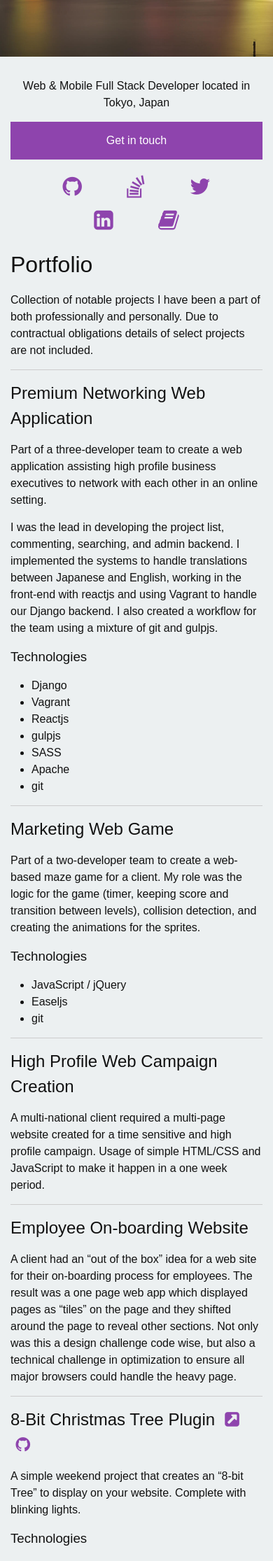
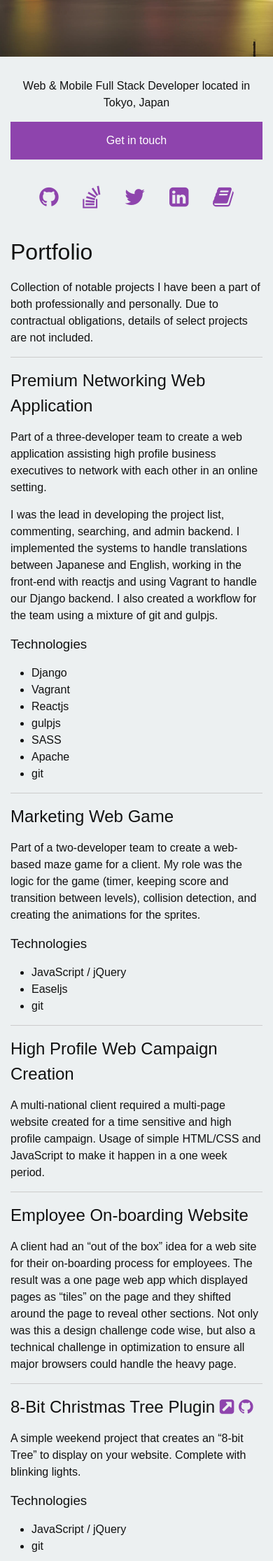
Before and after one commit to nilghe/nilghe.github.io, a Jekyll site: the page built from index.html, in a window 390 px wide. Shown: the part 369-2600 px from the top of the page at 70% size. Built offline with Jekyll 4.4.1, drawn with Linux system fonts in a browser that asks for light colours.

Commit message:
Minor text edit Adding minor responsive css to correct some style issues

```diff
--- a/_sass/_common.scss
+++ b/_sass/_common.scss
@@ -5,6 +5,10 @@
         display: inline-block;
         list-style: none;
         padding: 0 $spacing-unit;
+
+        @include media-query($on-palm) {
+            padding: $spacing-unit / 2;
+        }
     }
     a,
     a:visited,
--- a/_sass/_layout.scss
+++ b/_sass/_layout.scss
@@ -74,6 +74,10 @@ header {
         a:hover {
             color: $purple-color;
             margin-left: $spacing-unit / 4;
+
+            @include media-query($on-palm) {
+                margin-left: 0;
+            }
         }
 
         h1,
--- a/index.html
+++ b/index.html
@@ -10,7 +10,7 @@ layout: default
 </div>
 <div class="portfolio">
   <h1>Portfolio</h1>
-  <p>Collection of notable projects I have been a part of both professionally and personally. Due to contractual obligations details of select projects are not included.</p>
+  <p>Collection of notable projects I have been a part of both professionally and personally. Due to contractual obligations, details of select projects are not included.</p>
   {% assign projects = site.data.portfolio | sort: 'order' %}
   {% for project in projects %}
     <div class="project">
```
